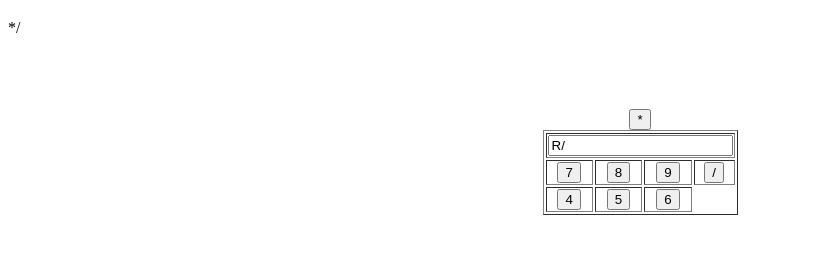
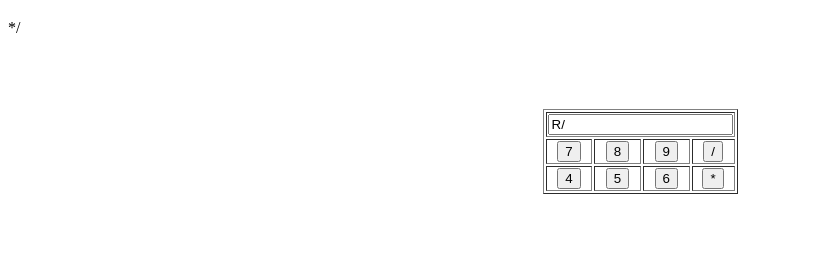
Before and after one commit to Bradleyivme/Calculadora, a plain HTML site: page index.html in a window 1280 px wide. Shown: the part 61-314 px from the top of the page, without its empty margins (0-823 px from the left). Drawn offline with Linux system fonts and the light colour scheme.

Commit message:
Se modificó el lugar del input botón valor * de la tabla en index

```diff
--- a/index.html
+++ b/index.html
@@ -45,7 +45,9 @@
         <th>
             <input id="n6" type="button" value="6">
         </th>
-        <input id="op" type="button" value="*">
+        <th>
+            <input id="op" type="button" value="*">
+        </th>
     </tr>
 </table>
 </center>
```
